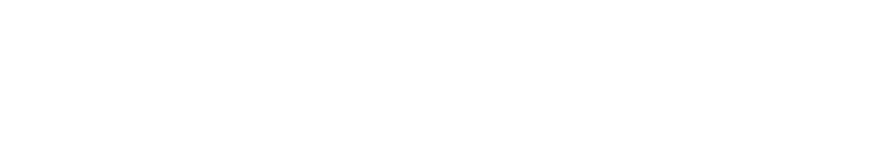
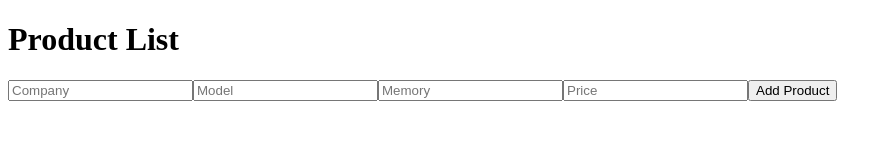
Before and after one commit to saurabhcedcoss/jsarrayassignment, a plain HTML site: page src/index.html in a window 1280 px wide. Shown: the whole page, without its empty margins (0-892 px from the left). Drawn offline with Linux system fonts and the light colour scheme.

Commit message:
Create a javscript array to store the information of products given in the attachment and display them on a HTML page

```diff
--- a/src/index.html
+++ b/src/index.html
@@ -1,12 +1,23 @@
 <!DOCTYPE html>
 <html lang="en">
-<head>
-    <meta charset="UTF-8">
-    <meta http-equiv="X-UA-Compatible" content="IE=edge">
-    <meta name="viewport" content="width=device-width, initial-scale=1.0">
+  <head>
+    <meta charset="UTF-8" />
+    <meta http-equiv="X-UA-Compatible" content="IE=edge" />
+    <meta name="viewport" content="width=device-width, initial-scale=1.0" />
     <title>Inventory Management</title>
-</head>
-<body>
-
-</body>
+  </head>
+  <body>
+    <!-- Create a javscript array to store the information of products given in
+        the attachment and display them on a HTML page -->
+    <h1>Product List</h1>
+    <div style="display: flex">
+      <input type="text" id="company" placeholder="Company" />
+      <input type="text" id="model" placeholder="Model" />
+      <input type="number" id="memory" placeholder="Memory" />
+      <input type="number" id="price" placeholder="Price" />
+      <button onclick="addproduct()">Add Product</button>
+    </div>
+    <p id="productlist" style="text-align: center;"></p>
+  </body>
+  <script src="./js/script.js"></script>
 </html>
--- a/src/js/script.js
+++ b/src/js/script.js
@@ -0,0 +1,23 @@
+/* Create a javscript array to store the information
+of products given in the attachment and display them on a HTML page*/
+let products = [];
+function addproduct() {
+  products.push({
+    company: document.getElementById("company").value,
+    model: document.getElementById("model").value,
+    memory: document.getElementById("memory").value,
+    price: document.getElementById("price").value,
+  });
+  let product_table =
+    "<table width='70%'><tr><th>Company</th><th>Model</th><th>Memory</th><th>Price</th></tr>";
+  for (var i = 0; i < products.length; i++) {
+    product_table += "<tr>";
+    product_table += "<td>" + products[i].company + "</td>";
+    product_table += "<td>" + products[i].model + "</td>";
+    product_table += "<td>" + products[i].memory + "</td>";
+    product_table += "<td>" + products[i].price + "</td>";
+    product_table += "</tr>";
+  }
+  product_table += "</table>";
+  document.getElementById("productlist").innerHTML = product_table;
+}
```
